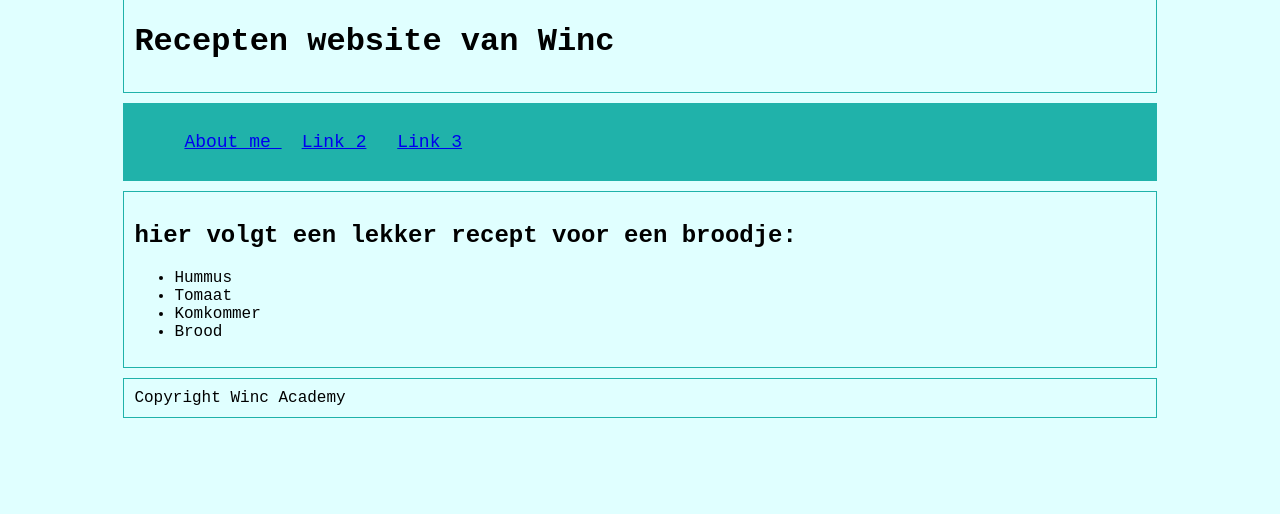
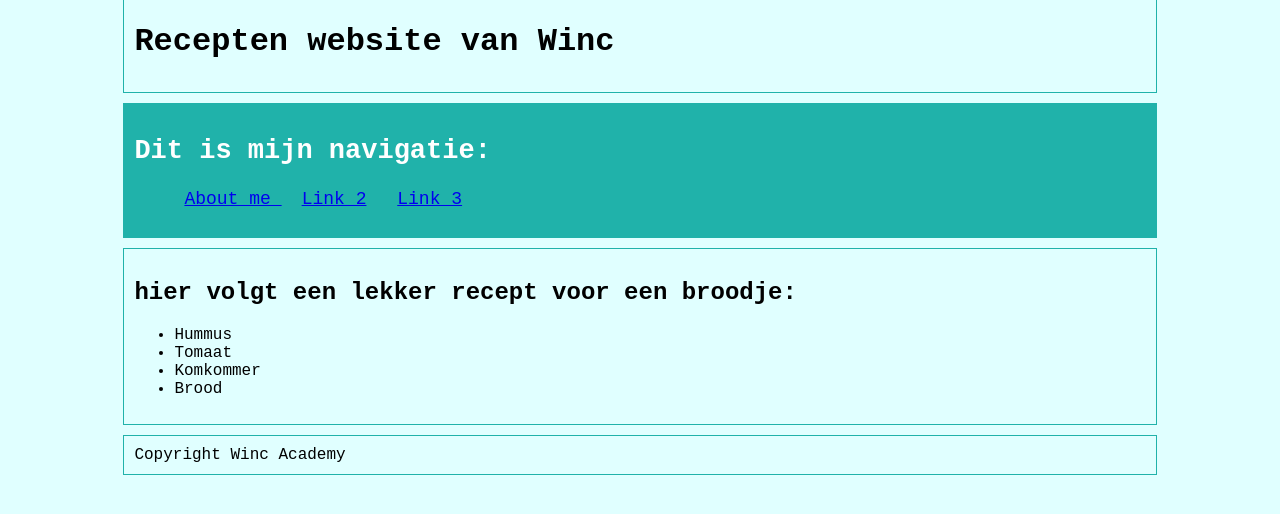
Before and after one commit to WincAcademy/mini-course-opdrachten-oplossingen, a plain HTML site: page Opdracht_005/index.html in a window 1280 px wide. Shown: the part 84-598 px from the top of the page. Drawn offline with Linux system fonts and the light colour scheme.

Commit message:
navigatie class toevoegen

```diff
--- a/Opdracht_005/index.html
+++ b/Opdracht_005/index.html
@@ -12,7 +12,8 @@
       <img width="60px" src="winc-round.png" />
       <h1 class="title">Recepten website van Winc</h1>
     </header>
-    <nav class="green-border">
+    <nav class="navigation green-border">
+      <h2>Dit is mijn navigatie:</h2>
       <ul class="navigation-links">
         <li><a href="about.html">About me </a></li>
         <li><a href="about.html">Link 2</a></li>
--- a/Opdracht_005/styles.css
+++ b/Opdracht_005/styles.css
@@ -21,7 +21,7 @@ nav {
   border: 1px solid lightseagreen;
 }
 
-nav {
+.navigation {
   background-color: lightseagreen;
   color: white;
   font-size: 18px;
```
